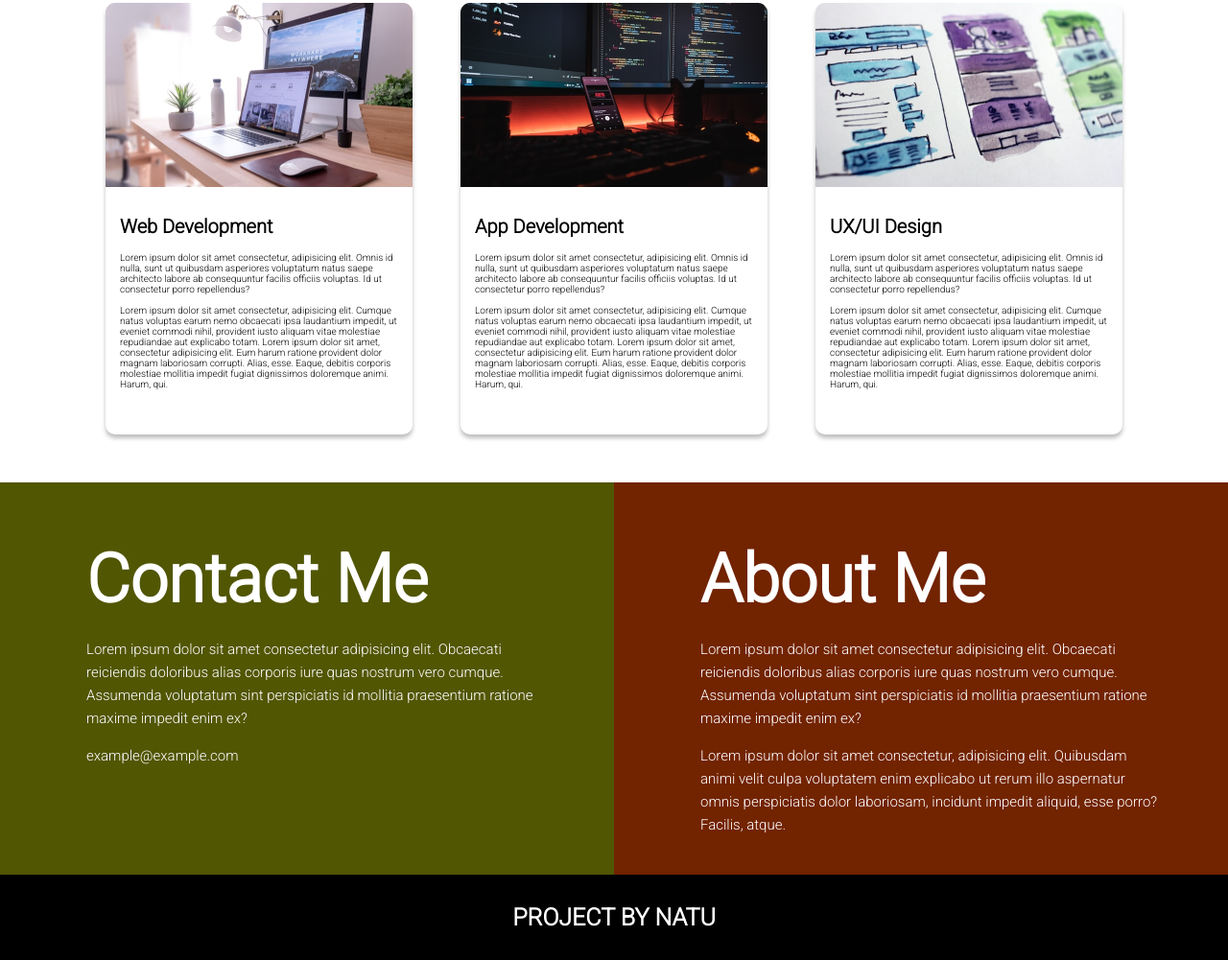
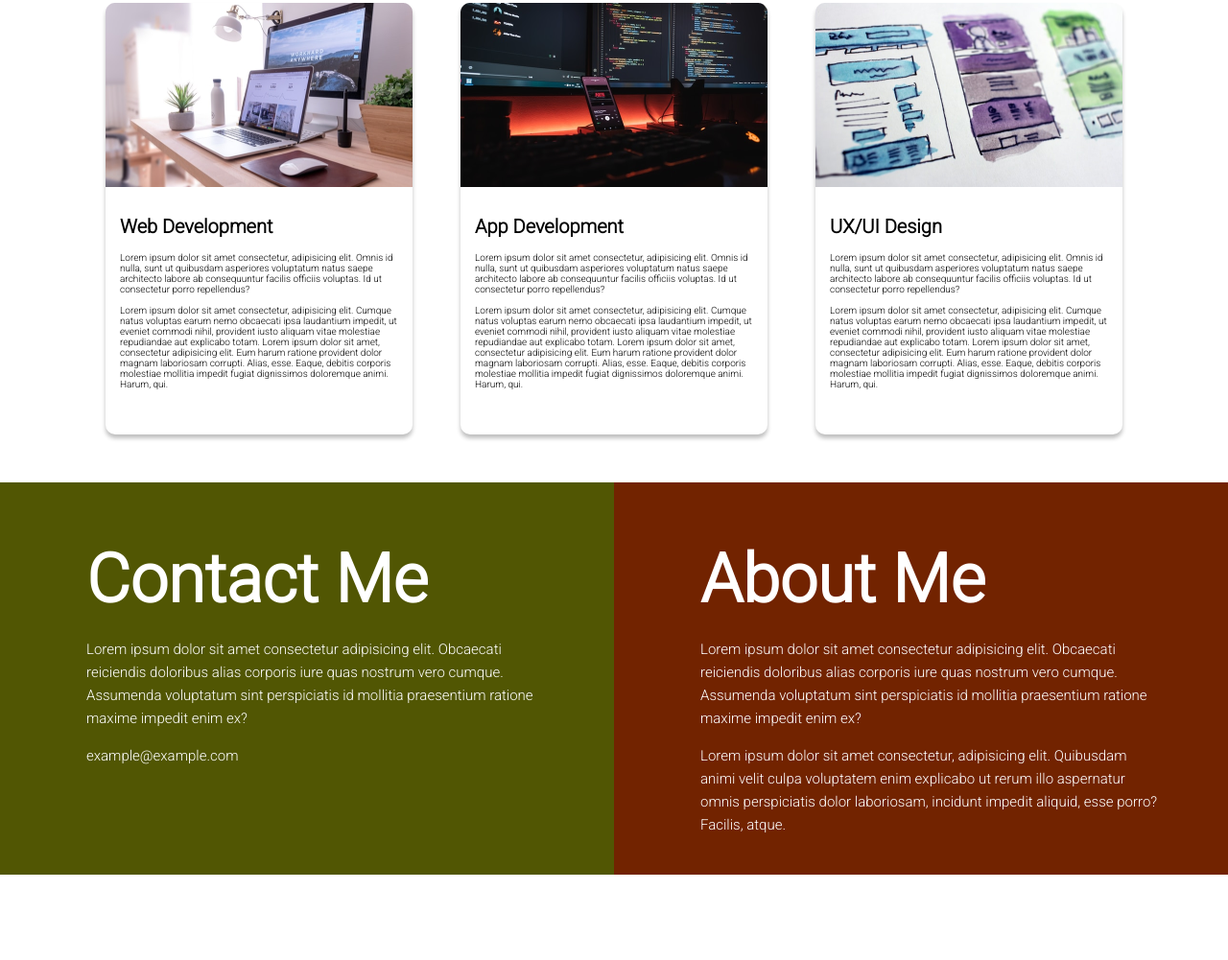
Before and after one commit to NatuRao/Web-Projects, a plain HTML site: page Project 2/index.html in a window 1280 px wide. Shown: the part 1096-2097 px from the top of the page at 96% size. After the commit the page ends 2008 px from the top, so only its background shows below. Drawn offline with Linux system fonts and the light colour scheme.

Commit message:
Update index.html

```diff
--- a/Project 2/index.html
+++ b/Project 2/index.html
@@ -65,8 +65,5 @@
             </div>
         </div>
     </div>
-    <div class="footer">
-        <h1>Project by Natu</h1>
-    </div>
 </body>
 </html>
```
